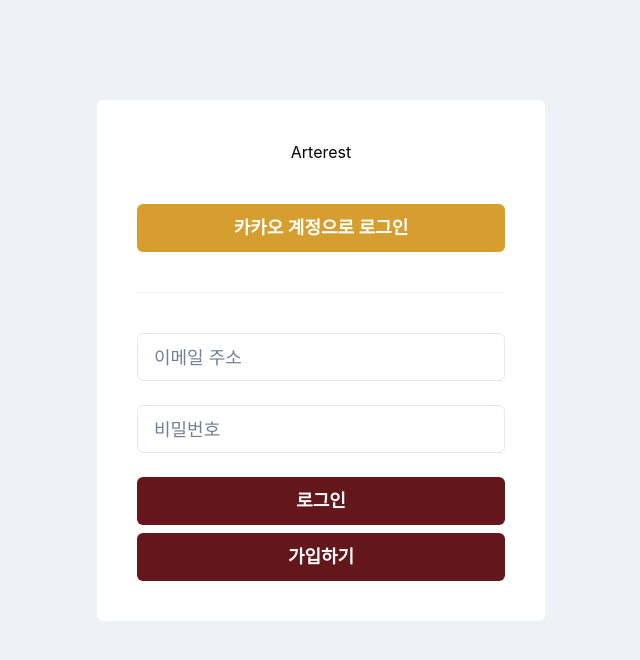
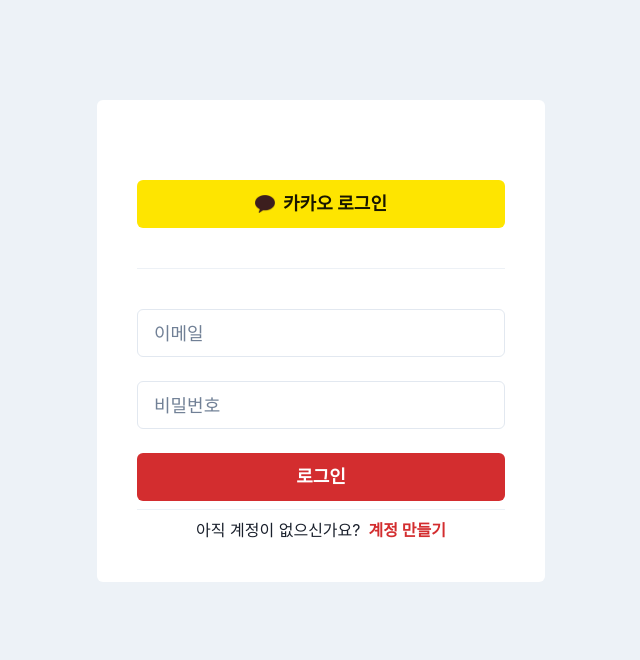
Before and after one commit to DevTraces/FrontEnd, a Next.js app: page /auth/signIn in a window 1280 px wide. Shown: the top 660 px of the page, without its empty margins (319-959 px from the left). Built offline with nearby package versions, Linux system fonts and the light colour scheme.

Commit message:
feat: styling auth signIn page

```diff
--- a/src/pages/auth/signIn/index.tsx
+++ b/src/pages/auth/signIn/index.tsx
@@ -1,16 +1,19 @@
 import AuthButton from "@/components/auth/AuthButton";
 import AuthLayout from "@/components/auth/AuthLayout";
 import AuthTextInput from "@/components/auth/AuthTextInput";
+import KakaoLoginButton from "@/components/auth/KakaoLoginButton";
 import {
   Center,
+  Divider,
   FormControl,
   FormErrorMessage,
   FormHelperText,
-  Divider,
-  Wrap,
+  HStack,
+  Text,
   VStack
 } from "@chakra-ui/react";
 import Head from "next/head";
+import Link from "next/link";
 import { useRouter } from "next/router";
 
 export default function SignIn() {
@@ -23,13 +26,13 @@
         <title>Arterest | Sign In</title>
       </Head>
       <AuthLayout>
-        <Center color="black">Arterest</Center>
-        <AuthButton bg="yellow.500" onClick={() => {}}>
-          카카오 계정으로 로그인
-        </AuthButton>
+        <Center color="black">
+          <span />
+        </Center>
+        <KakaoLoginButton />
         <Divider />
         <FormControl as={VStack} isInvalid={isError}>
-          <AuthTextInput type="email" placeholder="이메일 주소" />
+          <AuthTextInput type="email" placeholder="이메일" />
           {!isError ? (
             <FormHelperText />
           ) : (
@@ -41,26 +44,21 @@
           ) : (
             <FormErrorMessage>Password is required.</FormErrorMessage>
           )}
-          <Wrap w="full">
+
           <AuthButton
-              bg="red.900"
-              color="white"
             onClick={() => {
               router.push("/feed");
             }}
           >
             로그인
           </AuthButton>
-            <AuthButton
-              bg="red.900"
-              color="white"
-              onClick={() => {
-                router.push("signUp");
-              }}
-            >
-              가입하기
-            </AuthButton>
-          </Wrap>
+          <Divider />
+          <HStack>
+            <Text>아직 계정이 없으신가요?</Text>
+            <Text color="primary" fontWeight="bold">
+              <Link href="/auth/signUp">계정 만들기</Link>
+            </Text>
+          </HStack>
         </FormControl>
       </AuthLayout>
     </>
```
Lines whose indentation alone changed are shown as unchanged.
